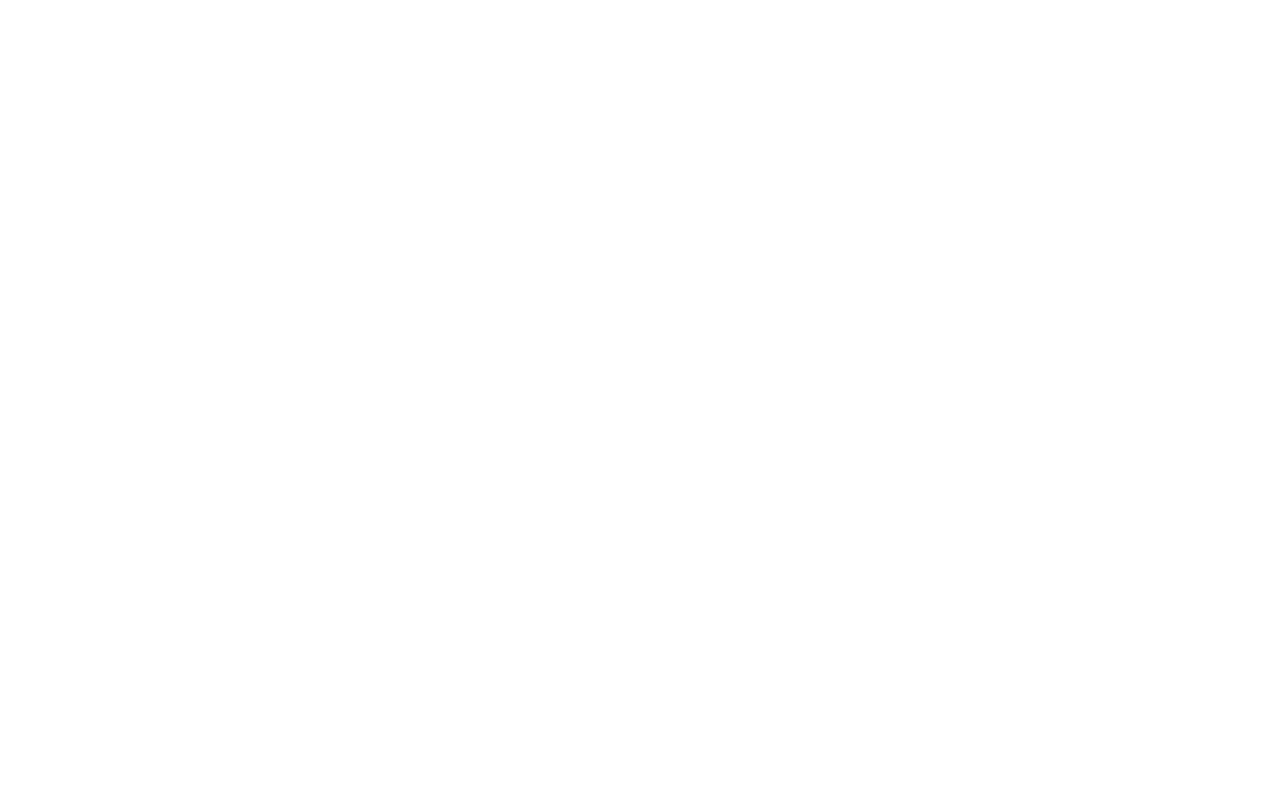
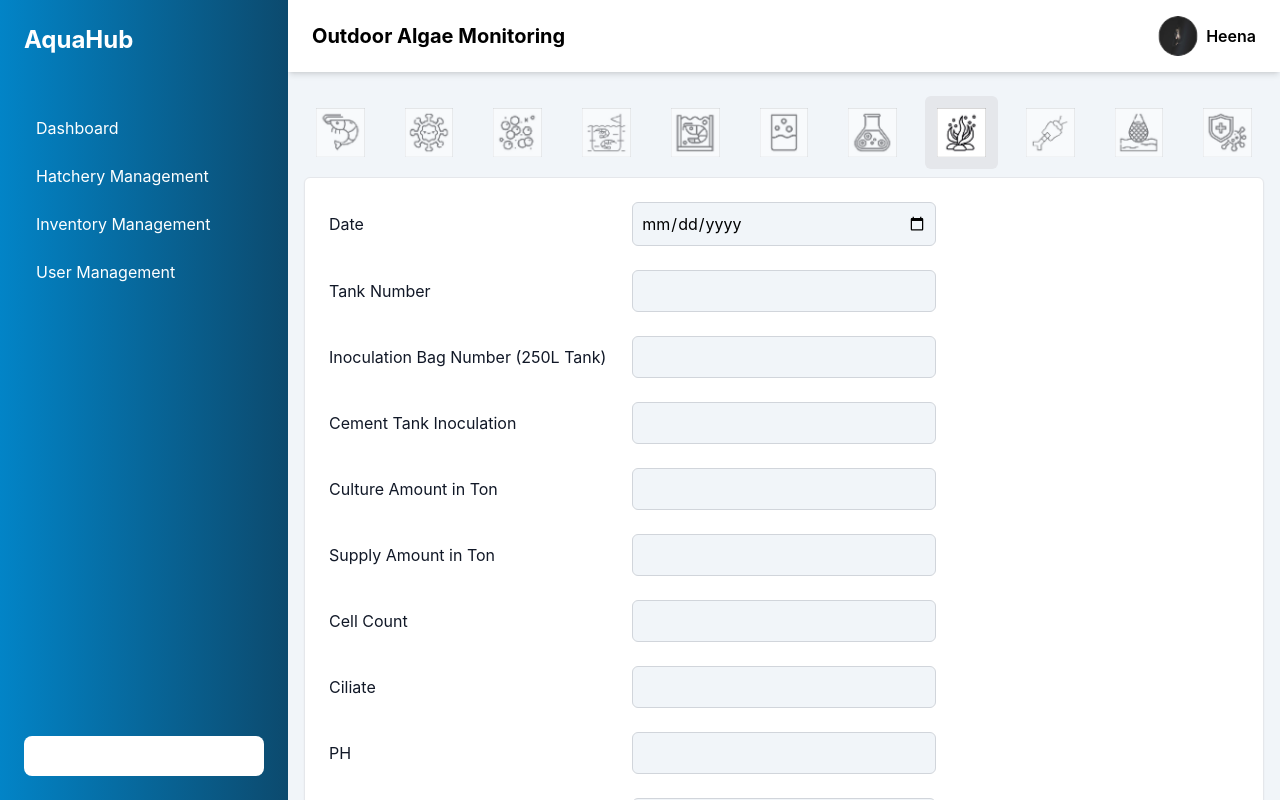
Before and after one commit to VishwaDeAero/aquahub, a React (Create React App) app: page /outdoor-algae-monitoring in a window 1280 px wide. Before the commit this address had no page. Built offline with nearby package versions, Linux system fonts and the light colour scheme; the HTML template or start-up script is replaced by a standard one.

Commit message:
IconNav - Outdoor Algae Monitoring Page Added

```diff
--- a/src/App.js
+++ b/src/App.js
@@ -18,6 +18,7 @@
 import MaturationTankMonitoring from './pages/MaturationTankMonitoring';
 import TankMonitoring from './pages/TankMonitoring';
 import IndoorAlgaeMonitoring from './pages/IndoorAlgaeMonitoring';
+import OutdoorAlgaeMonitoring from './pages/OutdoorAlgaeMonitoring';
 
 function App() {
   return (
@@ -42,6 +43,7 @@
         <Route path="/maturation-tank-monitoring" element={<MaturationTankMonitoring />} />
         <Route path="/tank-monitoring" element={<TankMonitoring />} />
         <Route path="/indoor-algae-monitoring" element={<IndoorAlgaeMonitoring />} />
+        <Route path="/outdoor-algae-monitoring" element={<OutdoorAlgaeMonitoring />} />
       </Routes>
     </Router>
   );
--- /dev/null
+++ b/src/pages/OutdoorAlgaeMonitoring.js
@@ -0,0 +1,139 @@
+import React, { useState } from "react";
+import AppLayout from "../components/layouts/AppLayout";
+import IconNavigation from "../components/IconNavigation";
+
+const OutdoorAlgaeMonitoring = () => {
+    const [formData, setFormData] = useState({
+        date: "",
+        tankNumber: "",
+        inoculationBagNumber: "",
+        cementTankInoculation: "",
+        cultureAmount: "",
+        supplyAmount: "",
+        cellCount: "",
+        ciliate: "",
+        ph: "",
+        salinity: "",
+        temperature: "",
+        vibrioLargeY: "",
+        vibrioSmallY: "",
+        vibrioGreen: "",
+        vibrioLuminus: "",
+        remarks: "",
+    });
+
+    // Handle input changes
+    const handleChange = (e) => {
+        const { name, value } = e.target;
+        setFormData((prevData) => ({
+            ...prevData,
+            [name]: value,
+        }));
+    };
+
+    return (
+        <AppLayout title="Outdoor Algae Monitoring">
+            {/* Scrollable Icon Navigation */}
+            <IconNavigation onSelect={() => { }} />
+
+            <div className="p-6 border rounded-md bg-white shadow-sm">
+
+                {/* Form */}
+                <div className="grid grid-cols-1 gap-6 mb-10">
+                    {/* Single Fields */}
+                    {[
+                        { label: "Date", name: "date", type: "date" },
+                        { label: "Tank Number", name: "tankNumber" },
+                        { label: "Inoculation Bag Number (250L Tank)", name: "inoculationBagNumber" },
+                        { label: "Cement Tank Inoculation", name: "cementTankInoculation" },
+                        { label: "Culture Amount in Ton", name: "cultureAmount", type: "number" },
+                        { label: "Supply Amount in Ton", name: "supplyAmount", type: "number" },
+                        { label: "Cell Count", name: "cellCount", type: "number" },
+                        { label: "Ciliate", name: "ciliate", type: "number" },
+                        { label: "PH", name: "ph", type: "number" },
+                        { label: "Salinity", name: "salinity", type: "number" },
+                        { label: "Temperature °C", name: "temperature", type: "number" },
+                    ].map(({ label, name, type = "text" }) => (
+                        <div key={name} className="flex items-center">
+                            <label className="w-1/3 text-gray-900">{label}</label>
+                            <input
+                                type={type}
+                                name={name}
+                                value={formData.name}
+                                onChange={handleChange}
+                                className="w-1/3 p-2 border border-gray-300 bg-slate-100 rounded-md"
+                            />
+                        </div>
+                    ))}
+
+                    {/* Vibrio Count */}
+                    <div className="flex items-center mt-4">
+                        <label className="w-1/3 text-gray-900">Vibrio Count</label>
+                        <div className="w-1/3 flex items-center">
+                            <label className="w-2/6 text-gray-900 text-center">Large Y</label>
+                            <input
+                                type="number"
+                                name="largeY"
+                                value={formData.largeY}
+                                onChange={handleChange}
+                                className="w-1/6 p-2 border border-gray-300 bg-slate-100 rounded-md"
+                            />
+                            <label className="w-2/6 text-gray-900 text-center">Small Y</label>
+                            <input
+                                type="number"
+                                name="smallY"
+                                value={formData.smallY}
+                                onChange={handleChange}
+                                className="w-1/6 p-2 border border-gray-300 bg-slate-100 rounded-md"
+                            />
+                        </div>
+                    </div>
+                    <div className="flex items-center">
+                        <label className="w-1/3 text-gray-900"></label>
+                        <div className="w-1/3 flex items-center">
+                            <label className="w-2/6 text-gray-900 text-center">Green</label>
+                            <input
+                                type="number"
+                                name="vibrioGreen"
+                                value={formData.vibrioGreen}
+                                onChange={handleChange}
+                                className="w-1/6 p-2 border border-gray-300 bg-slate-100 rounded-md"
+                            />
+                            <label className="w-2/6 text-gray-900 text-center">Luminus</label>
+                            <input
+                                type="number"
+                                name="vibrioLuminus"
+                                value={formData.vibrioLuminus}
+                                onChange={handleChange}
+                                className="w-1/6 p-2 border border-gray-300 bg-slate-100 rounded-md"
+                            />
+                        </div>
+                    </div>
+
+                    {/* Remarks Section */}
+                    <div className="mt-6">
+                        <label className="text-lg w-full flex font-bold text-gray-700">Remarks</label>
+                        <textarea
+                            name="remarks"
+                            value={formData.remarks}
+                            onChange={handleChange}
+                            className="w-2/3 p-2 border border-gray-300 bg-slate-100 rounded-md h-24 mt-2"
+                        ></textarea>
+                    </div>
+                </div>
+
+                {/* Buttons */}
+                <div className="flex justify-end mt-6 space-x-4">
+                    <button className="px-4 py-2 w-32 border border-sky-900 bg-gray-200 text-gray-700 rounded-lg hover:bg-gray-300">
+                        Clear
+                    </button>
+                    <button className="px-4 py-2 w-32 bg-sky-900 text-white rounded-lg hover:bg-blue-900">
+                        Save
+                    </button>
+                </div>
+            </div>
+        </AppLayout>
+    );
+};
+
+export default OutdoorAlgaeMonitoring;
```
